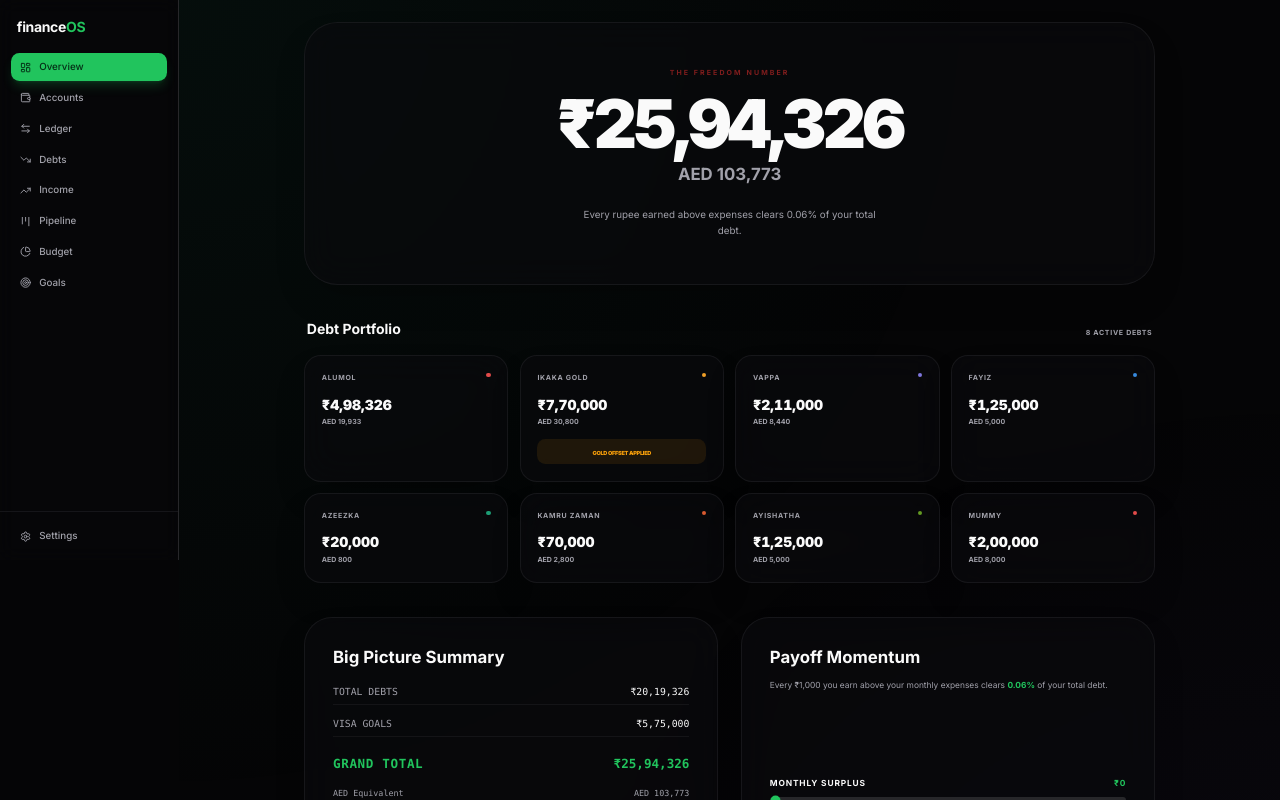
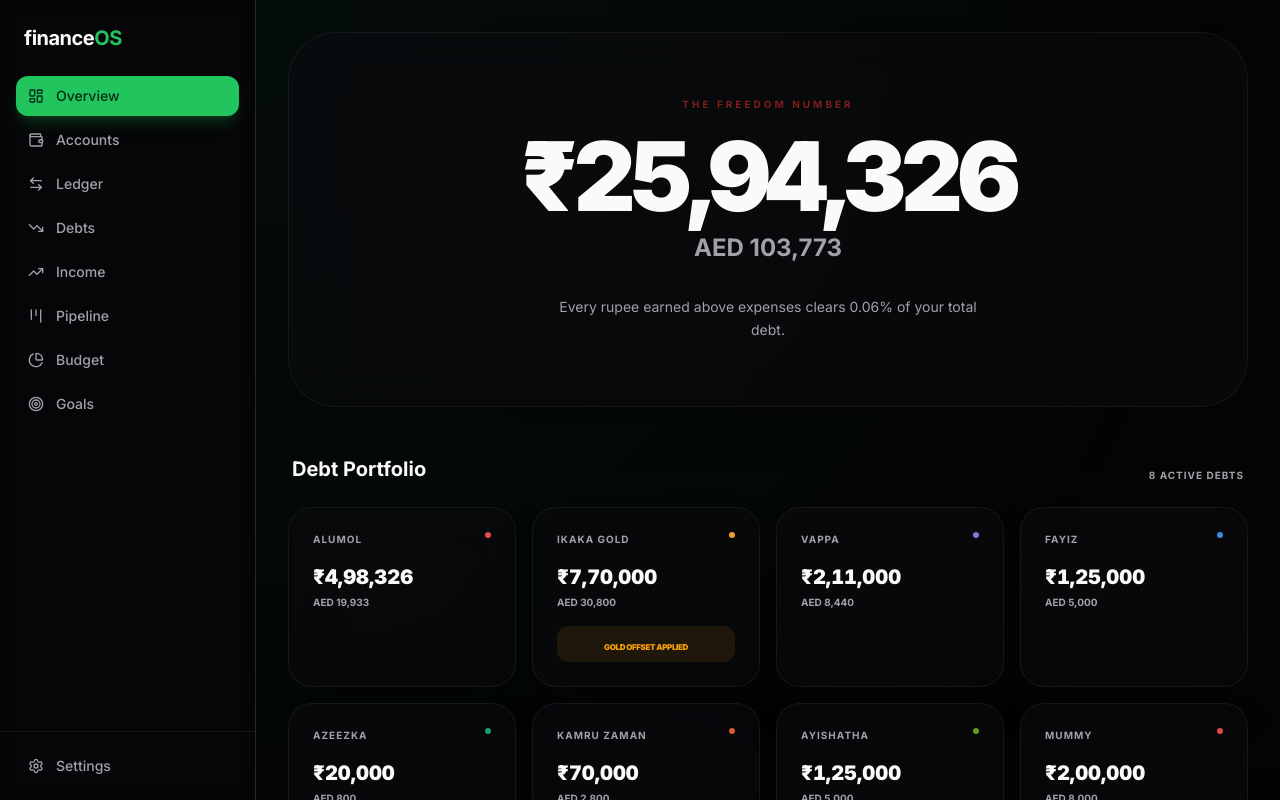
Before and after one commit to Fazilfazi991/financial-dashboard-fazil, a Next.js app: page /overview in a window 1280 px wide. Shown: the top 800 px of the page. Built offline with nearby package versions, Linux system fonts and the light colour scheme.

Commit message:
debug: disable zoom and mounting guard to fix black screen

```diff
--- a/app/globals.css
+++ b/app/globals.css
@@ -58,7 +58,7 @@
     @apply border-border;
   }
   body {
-    zoom: 0.7;
+    /* zoom: 0.7; */
     @apply bg-background text-foreground;
   }
 }
--- a/app/overview/page.tsx
+++ b/app/overview/page.tsx
@@ -46,7 +46,8 @@ export default function OverviewPage() {
     }
   }, [settings.migrated_real_data, resetToRealData]);
 
-  if (!mounted) return null;
+  // Removing guard temporarily to debug black screen
+  // if (!mounted) return null;
 
   const totalDebt = debts.reduce((sum, d) => sum + Number(d.balance), 0);
   const visaGoals = goals.filter(g => g.name.toLowerCase().includes('visa'));
```
